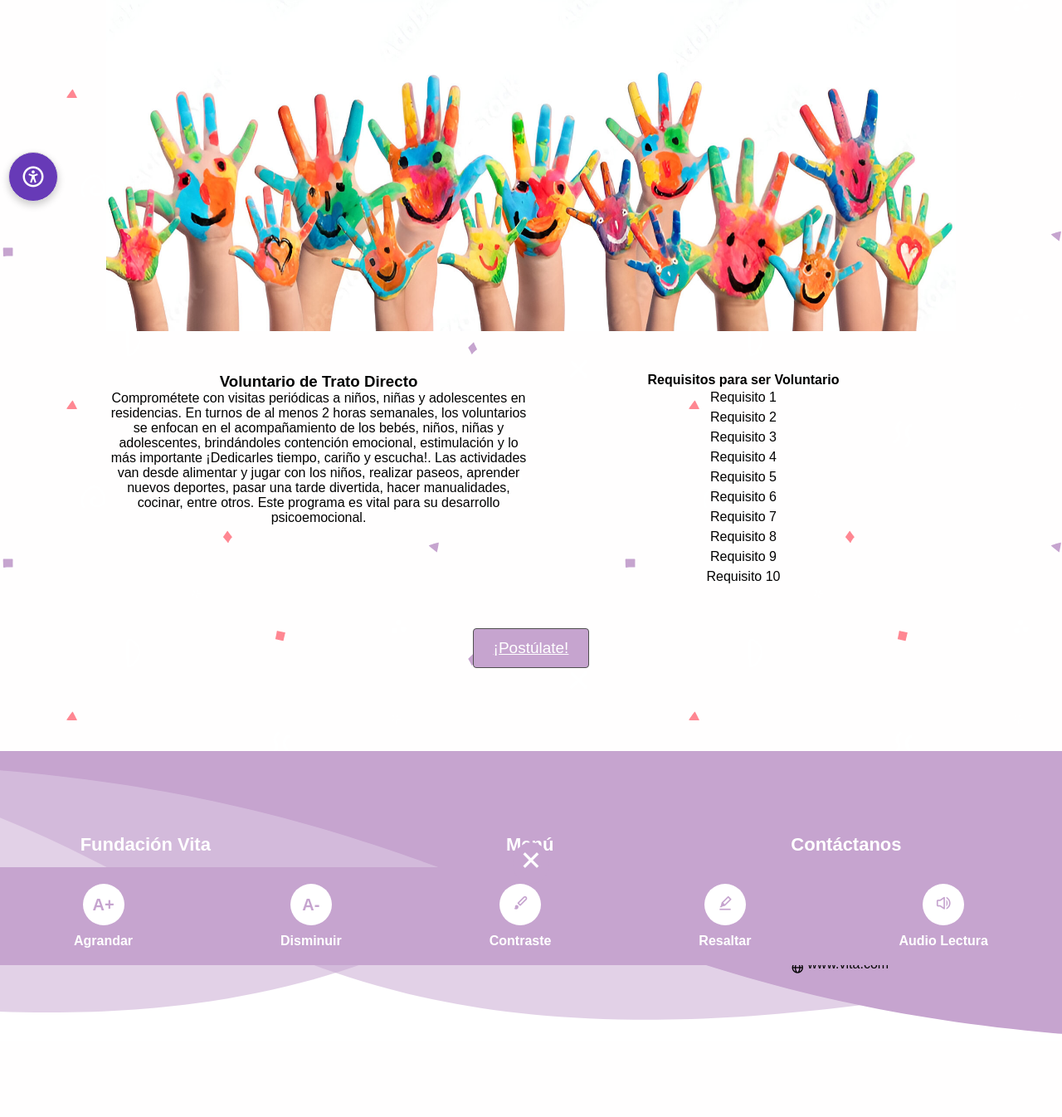
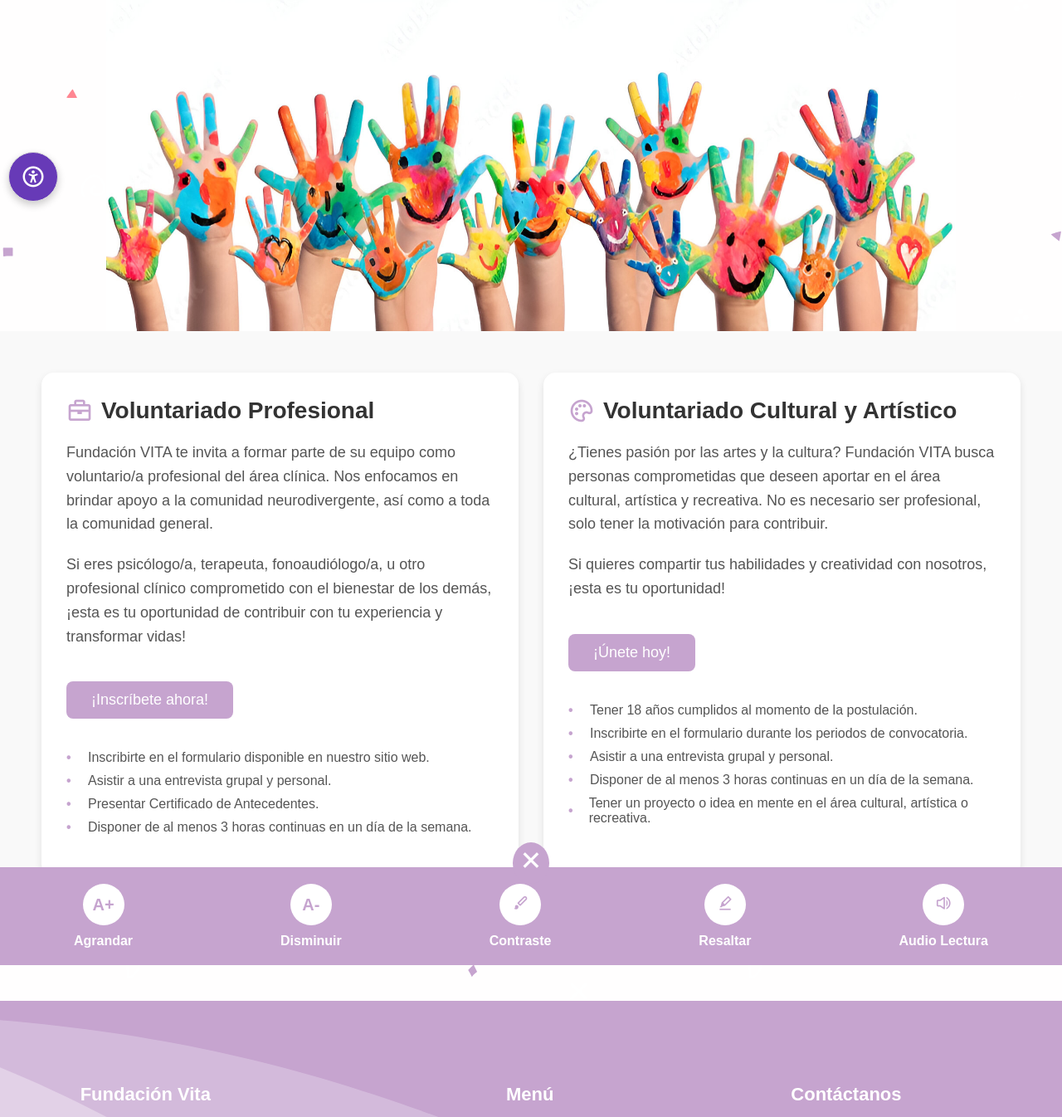
Before and after one commit to VictorGavilanR/WebFundacion, a PHP site: page /voluntariado.html in a window 1280 px wide. Shown: the part 437-1783 px from the top of the page at 83% size. Before the commit the page ends 1683 px from the top, so only its background shows below. Run offline with PHP 8.4, Linux system fonts and the light colour scheme.

Commit message:
Voluntariado editado

```diff
--- a/style.css
+++ b/style.css
@@ -1701,38 +1701,110 @@ body {
     height: 100%;
 }
 
-.voluntariado-info{
+
+.voluntariado-info {
     display: grid;
-    grid-template-columns: repeat(2,1fr);
-    width: 80%;
-    margin: 50px auto;
-    text-align: center;
-}
-.voluntariado-info h3,
-.voluntariado-info p,
-.voluntariado-info h4{
-    color: black;
-}
-
-.voluntariado-info li{
+    grid-template-columns: 1fr 1fr;
+    gap: 30px;
+    padding: 50px;
+    background-color: #f9f9f9;
+}
+
+
+.voluntariado-profesional, .voluntariado-artistico {
+    background-color: white;
+    padding: 30px;
+    border-radius: 15px;
+    box-shadow: 0 4px 10px rgba(0, 0, 0, 0.1);
+    transition: transform 0.3s ease;
+}
+
+
+.voluntariado-profesional:hover, .voluntariado-artistico:hover {
+    transform: scale(1.05);
+}
+
+
+.voluntariado-profesional h3, .voluntariado-artistico h3 {
+    font-size: 28px;
+    margin-bottom: 20px;
+    display: flex;
+    align-items: center;
+    color: #333;
+}
+
+.voluntariado-profesional h3 i, .voluntariado-artistico h3 i {
+    font-size: 32px;
+    color: #c6a4cf;
+    margin-right: 10px;
+}
+
+
+.voluntariado-profesional p, .voluntariado-artistico p {
+    font-size: 18px;
+    line-height: 1.6;
+    color: #555;
+    margin-bottom: 20px;
+}
+
+
+.voluntariado-profesional ul, .voluntariado-artistico ul {
     list-style: none;
-    line-height: 1.5;
-        color: black;
-
-}
-
-.postulate{
-    width: 100%;
-    display: flex;
-    justify-content: center;
+    padding: 0;
+    margin: 20px 0;
+}
+
+.voluntariado-profesional ul li, .voluntariado-artistico ul li {
+    font-size: 16px;
+    margin-bottom: 10px;
+    display: flex;
     align-items: center;
-}
-.button-postulate{
-    padding: 12px 24px;
-    border: 1px solid #4f4f4f;
-    border-radius: 4px;
-    font-size: 19px;
-    cursor: pointer;
-    background: #c6a4cf;
-    color: #fff;
-}
+    color: #555;
+}
+
+.voluntariado-profesional ul li:before, .voluntariado-artistico ul li:before {
+    content: "\2022";
+    color: #c6a4cf;
+    font-weight: bold;
+    display: inline-block;
+    width: 1em;
+    margin-right: 10px;
+}
+
+/* Botones de postulación */
+.button-postulate {
+    background-color: #c6a4cf;
+    color: white;
+    padding: 12px 30px;
+    font-size: 18px;
+    border-radius: 8px;
+    margin-top: 20px;
+    display: inline-block;
+    text-decoration: none;
+    transition: background-color 0.3s ease, transform 0.3s ease;
+}
+
+.button-postulate:hover {
+    background-color: #f9c5ce;
+    transform: scale(1.1);
+}
+
+/* Responsividad para pantallas más pequeñas */
+@media (max-width: 768px) {
+    .voluntariado-info {
+        grid-template-columns: 1fr;
+        padding: 20px;
+    }
+
+    .voluntariado-profesional, .voluntariado-artistico {
+        padding: 20px;
+    }
+
+    .voluntariado-profesional h3, .voluntariado-artistico h3 {
+        font-size: 24px;
+    }
+
+    .voluntariado-profesional p, .voluntariado-artistico p {
+        font-size: 16px;
+    }
+}
--- a/voluntariado.html
+++ b/voluntariado.html
@@ -49,30 +49,33 @@
         <div class="imagen-voluntariado">
             <img src="img/pixelcut-export.jpeg" alt="imagen-voluntareado">
         </div>
-        <section>
-            <div class="voluntariado-info">
-                <div>
-                    <h3>Voluntario de Trato Directo</h3>
-                    <p>Comprométete con visitas periódicas a niños, niñas y adolescentes en residencias. En turnos de al menos 2 horas semanales, los voluntarios se enfocan en el acompañamiento de los bebés, niños, niñas y adolescentes, brindándoles contención emocional, estimulación y lo más importante ¡Dedicarles tiempo, cariño y escucha!. Las actividades van desde alimentar y jugar con los niños, realizar paseos, aprender nuevos deportes, pasar una tarde divertida, hacer manualidades, cocinar, entre otros. Este programa es vital para su desarrollo psicoemocional.</p>
-                </div>
-                <div>
-                    <h4>Requisitos para ser Voluntario</h4>
-                    <ul>
-                        <li>Requisito 1</li>
-                        <li>Requisito 2</li>
-                        <li>Requisito 3</li>
-                        <li>Requisito 4</li>
-                        <li>Requisito 5</li>
-                        <li>Requisito 6</li>
-                        <li>Requisito 7</li>
-                        <li>Requisito 8</li>
-                        <li>Requisito 9</li>
-                        <li>Requisito 10</li>
-                    </ul>
-                </div>
+        <section class="voluntariado-info">
+            <div class="voluntariado-profesional">
+                <h3><i class='bx bx-briefcase'></i> Voluntariado Profesional</h3>
+                <p>Fundación VITA te invita a formar parte de su equipo como voluntario/a profesional del área clínica. Nos enfocamos en brindar apoyo a la comunidad neurodivergente, así como a toda la comunidad general.</p>
+                <p>Si eres psicólogo/a, terapeuta, fonoaudiólogo/a, u otro profesional clínico comprometido con el bienestar de los demás, ¡esta es tu oportunidad de contribuir con tu experiencia y transformar vidas!</p>
+                <a href="formulario.html" class="button-postulate">¡Inscríbete ahora!</a> <!-- Botón de postulación -->
+                <h4>Requisitos de Ingreso:</h4>
+                <ul>
+                    <li>Inscribirte en el formulario disponible en nuestro sitio web.</li>
+                    <li>Asistir a una entrevista grupal y personal.</li>
+                    <li>Presentar Certificado de Antecedentes.</li>
+                    <li>Disponer de al menos 3 horas continuas en un día de la semana.</li>
+                </ul>
             </div>
-            <div class="postulate">
-                <a href="formulario.html" class="button-postulate">¡Postúlate!</a>
+            <div class="voluntariado-artistico">
+                <h3><i class='bx bx-palette'></i> Voluntariado Cultural y Artístico</h3>
+                <p>¿Tienes pasión por las artes y la cultura? Fundación VITA busca personas comprometidas que deseen aportar en el área cultural, artística y recreativa. No es necesario ser profesional, solo tener la motivación para contribuir.</p>
+                <p>Si quieres compartir tus habilidades y creatividad con nosotros, ¡esta es tu oportunidad!</p>
+                <a href="formulario.html" class="button-postulate">¡Únete hoy!</a> <!-- Botón de postulación -->
+                <h4>Requisitos de Ingreso:</h4>
+                <ul>
+                    <li>Tener 18 años cumplidos al momento de la postulación.</li>
+                    <li>Inscribirte en el formulario durante los periodos de convocatoria.</li>
+                    <li>Asistir a una entrevista grupal y personal.</li>
+                    <li>Disponer de al menos 3 horas continuas en un día de la semana.</li>
+                    <li>Tener un proyecto o idea en mente en el área cultural, artística o recreativa.</li>
+                </ul>
             </div>
         </section>
     </main>
```
